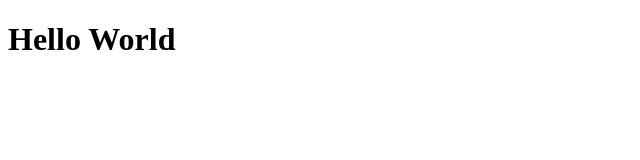
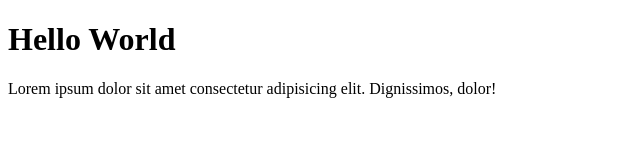
Before and after one commit to hilmyhafizhhh/umb-git-test, a plain HTML site: page index.html in a window 1280 px wide. Shown: the whole page, without its empty margins (0-640 px from the left). Drawn offline with Linux system fonts and the light colour scheme.

Commit message:
menambahkan paragraf

```diff
--- a/index.html
+++ b/index.html
@@ -7,5 +7,9 @@
   </head>
   <body>
     <h1>Hello World</h1>
+    <p>
+      Lorem ipsum dolor sit amet consectetur adipisicing elit. Dignissimos,
+      dolor!
+    </p>
   </body>
 </html>
```
